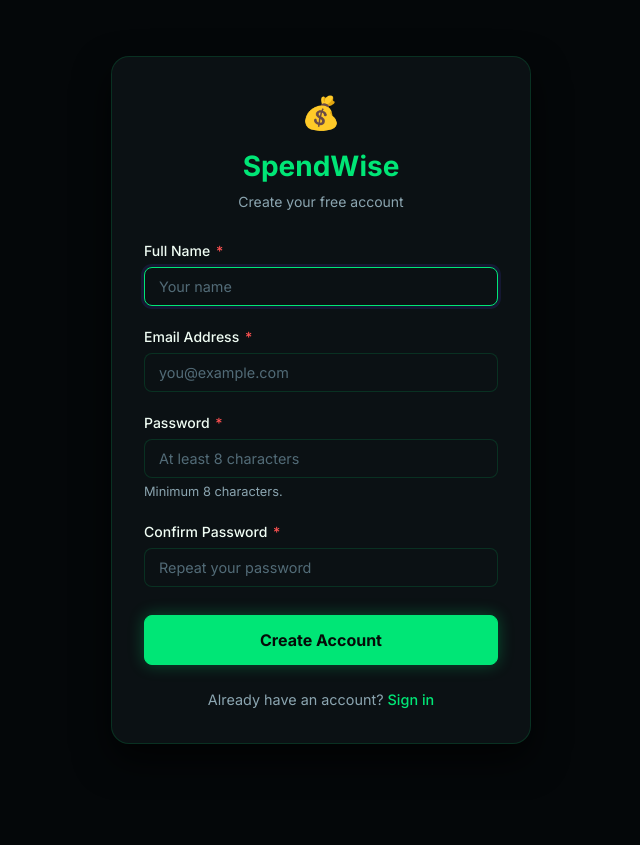
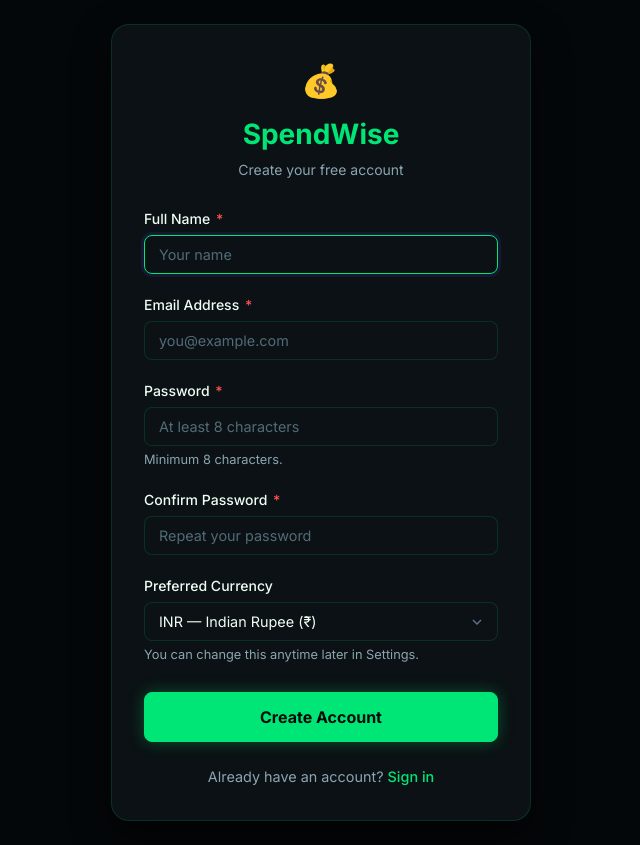
Before and after one commit to shriyanshthanneeru2407-dotcom/pennywise, a Flask app: page /auth/register in a window 1280 px wide. Shown: the whole page, without its empty margins (319-959 px from the left). Before the commit the page ends 744 px from the top, so only its background shows below. Run offline with Flask 3, Linux system fonts and the light colour scheme.

Commit message:
feat: user currency selection, remove notes field, streamline add expense triggers

```diff
--- a/app/auth/routes.py
+++ b/app/auth/routes.py
@@ -41,6 +41,9 @@ def register():
         email = request.form.get("email", "").strip().lower()
         password = request.form.get("password", "")
         confirm = request.form.get("confirm_password", "")
+        currency = request.form.get("currency", "INR").strip().upper()
+        if currency not in User.SUPPORTED_CURRENCIES:
+            currency = "INR"
 
         errors = []
 
@@ -64,10 +67,10 @@ def register():
             for error in errors:
                 flash(error, "danger")
             # Re-render form with values preserved (except passwords)
-            return render_template("auth/register.html", name=name, email=email)
+            return render_template("auth/register.html", name=name, email=email, currency=currency)
 
         # All valid — create the user
-        user = User(name=name, email=email, currency="INR", theme="dark")
+        user = User(name=name, email=email, currency=currency, theme="dark")
         user.set_password(password)
 
         db.session.add(user)
@@ -77,7 +80,7 @@ def register():
         flash(f"Welcome to SpendWise, {user.name}! Start by adding your first expense.", "success")
         return redirect(url_for("dashboard.index"))
 
-    return render_template("auth/register.html", name="", email="")
+    return render_template("auth/register.html", name="", email="", currency="INR")
 
 
 @auth_bp.route("/login", methods=["GET", "POST"])
--- a/app/settings/routes.py
+++ b/app/settings/routes.py
@@ -19,7 +19,7 @@ from app.services.export_service import generate_expenses_csv
 
 settings_bp = Blueprint("settings", __name__)
 
-SUPPORTED_CURRENCIES = ["INR", "USD", "EUR", "GBP"]
+SUPPORTED_CURRENCIES = ["INR", "USD", "EUR", "GBP", "CAD", "AUD", "JPY"]
 SUPPORTED_THEMES = ["light", "dark"]
 DATE_FORMATS = ["%d %b %Y", "%Y-%m-%d", "%m/%d/%Y", "%d/%m/%Y"]
 
--- a/app/templates/auth/register.html
+++ b/app/templates/auth/register.html
@@ -83,6 +83,22 @@
                 >
             </div>
 
+            <div class="form-group">
+                <label class="form-label" for="currency">
+                    Preferred Currency
+                </label>
+                <select id="currency" name="currency" class="form-control">
+                    <option value="INR" {% if currency == 'INR' or not currency %}selected{% endif %}>INR — Indian Rupee (₹)</option>
+                    <option value="USD" {% if currency == 'USD' %}selected{% endif %}>USD — US Dollar ($)</option>
+                    <option value="EUR" {% if currency == 'EUR' %}selected{% endif %}>EUR — Euro (€)</option>
+                    <option value="GBP" {% if currency == 'GBP' %}selected{% endif %}>GBP — British Pound (£)</option>
+                    <option value="CAD" {% if currency == 'CAD' %}selected{% endif %}>CAD — Canadian Dollar (CA$)</option>
+                    <option value="AUD" {% if currency == 'AUD' %}selected{% endif %}>AUD — Australian Dollar (A$)</option>
+                    <option value="JPY" {% if currency == 'JPY' %}selected{% endif %}>JPY — Japanese Yen (¥)</option>
+                </select>
+                <div class="form-hint">You can change this anytime later in Settings.</div>
+            </div>
+
             <button type="submit" class="btn btn-primary btn-block btn-lg" style="margin-top:0.5rem;">
                 Create Account
             </button>
--- a/app/templates/base.html
+++ b/app/templates/base.html
@@ -128,11 +128,6 @@
                 <span class="theme-icon">🌙</span>
             </button>
 
-            <!-- Quick add expense (desktop header) -->
-            <a href="{{ url_for('expenses.new') }}" class="btn btn-primary btn-sm hide-mobile">
-                + Add Expense
-            </a>
-
             <!-- User dropdown -->
             <div class="dropdown">
                 <button class="dropdown-trigger btn btn-ghost btn-sm flex items-center gap-2" aria-label="User menu">
--- a/app/templates/settings/index.html
+++ b/app/templates/settings/index.html
@@ -96,6 +96,9 @@
                             {% elif curr == 'USD' %} — US Dollar ($)
                             {% elif curr == 'EUR' %} — Euro (€)
                             {% elif curr == 'GBP' %} — British Pound (£)
+                            {% elif curr == 'CAD' %} — Canadian Dollar (CA$)
+                            {% elif curr == 'AUD' %} — Australian Dollar (A$)
+                            {% elif curr == 'JPY' %} — Japanese Yen (¥)
                             {% endif %}
                         </option>
                         {% endfor %}
```
Also changed, not shown: app/models/user.py (+11 -2 lines), app/templates/expenses/form.html (+0 -12 lines), tests/test_auth.py (+17 -0 lines).
